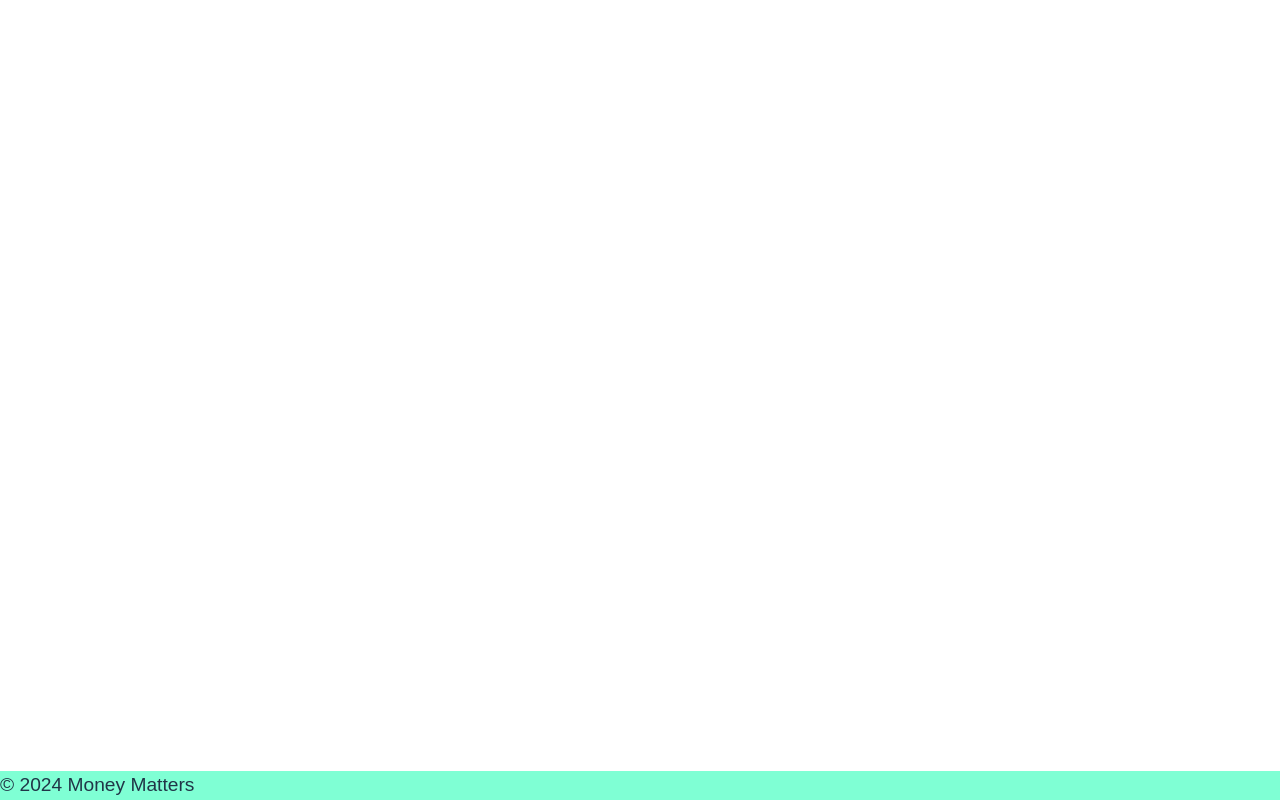
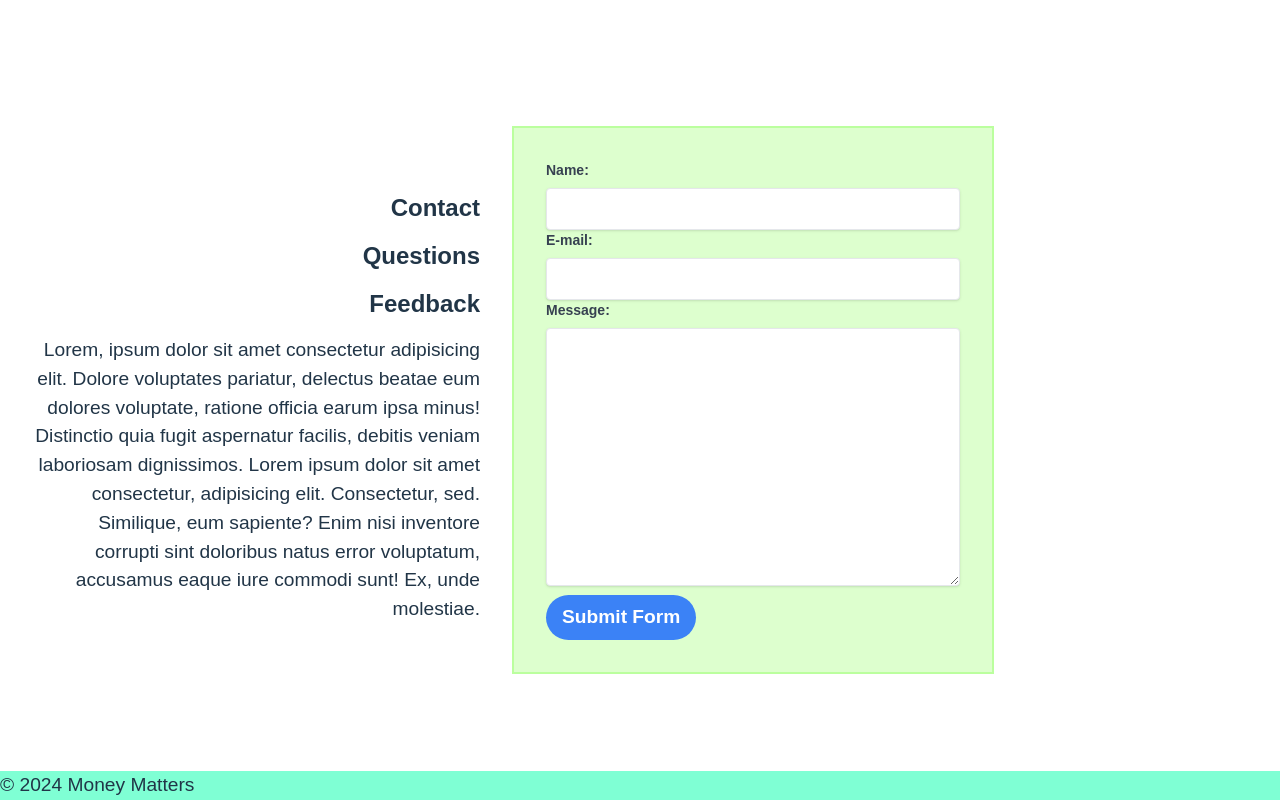
Before and after one commit to Parvathy2021/Modified_Money_Matters, a React (Vite) app: page /contact in a window 1280 px wide. Built offline with nearby package versions, Linux system fonts and the light colour scheme; no server answers.

Commit message:
created the contact page with the contact form

```diff
--- a/src/App.jsx
+++ b/src/App.jsx
@@ -9,6 +9,7 @@ import Register from './Components/Register/Register';
 import Profile from './pages/profile/Profile';
 import Transaction from './Components/Transaction/Transaction'
 import IncomeSplit from './Components/IncomeSplit/IncomeSplit'
+import Contact from './pages/contact/Contact';
 
 // Layout Components
 import NavHeader from './Components/navHeader/NavHeader';
@@ -31,6 +32,7 @@ function App() {
           <Route path='/profile' element={<Profile />}/>
           <Route path='/transaction/add' element={<Transaction />}/>
           <Route path='/incomeSplit' element={<IncomeSplit />}/>
+          <Route path='/contact' element={<Contact />}/>
         </Routes>
         <Footer />
       </Router>
--- /dev/null
+++ b/src/Components/contactForm/ContactForm.jsx
@@ -0,0 +1,50 @@
+import React from 'react'
+
+const ContactForm = () => {
+    const web3FormsKey = import.meta.env.VITE_WEB3FORMS_KEY
+
+    const onSubmit = async (event) => {
+        event.preventDefault();
+        const formData = new FormData(event.target);
+
+        formData.append("access_key", web3FormsKey);
+
+        const object = Object.fromEntries(formData);
+        const json = JSON.stringify(object);
+
+        const res = await fetch("https://api.web3forms.com/submit", {
+            method: "POST",
+            headers: {
+                "Content-Type": "application/json",
+                Accept: "application/json"
+            },
+            body: json
+        }).then((res) => res.json());
+
+        if (res.success) {
+            console.log("Success", res);
+            alert("Message sent successfully!");
+            window.location.reload()
+        } else {
+            alert("Message NOT sent. Please, make sure every field is correctly filled.")
+        }
+    };
+
+    return (
+        <div className='flex justify-start items-center min-h-screen'>
+            <form className='border-2 border-[#BBFF9E] bg-[#BBFF9E]/50 p-8' onSubmit={onSubmit}>
+                <label className='block text-gray-700 text-sm font-bold mb-2'>Name:</label>
+                <input className='shadow appearance-none border rounded w-full py-2 px-3 text-gray-700 leading-tight focus:outline-none focus:shadow-outline' type="text" name="name" required />
+                <br />
+                <label className='block text-gray-700 text-sm font-bold mb-2'>E-mail:</label>
+                <input className='shadow appearance-none border rounded w-full py-2 px-3 text-gray-700 leading-tight focus:outline-none focus:shadow-outline' type="email" name="email" required />
+                <br />
+                <label className='block text-gray-700 text-sm font-bold mb-2'>Message:</label>
+                <textarea className='shadow appearance-none border rounded w-full py-2 px-3 text-gray-700 leading-tight focus:outline-none focus:shadow-outline' rows={10} name="message" required></textarea>
+                <button className='bg-blue-500 hover:bg-blue-700 text-white font-bold py-2 px-4 rounded-full' type="submit">Submit Form</button>
+            </form>
+        </div>
+    );
+}
+
+export default ContactForm
--- /dev/null
+++ b/src/pages/contact/Contact.jsx
@@ -0,0 +1,21 @@
+import React from 'react'
+import ContactForm from '../../Components/contactForm/ContactForm'
+
+const Contact = () => {
+    return (
+        <div className='flex w-full h-screen'>
+            <div className='w-2/5 p-8 text-right flex flex-col justify-center'>
+                <h2 className='text-2xl mb-2 mt-4 font-bold'>Contact</h2>
+                <h2 className='text-2xl mb-2 mt-2 font-bold'>Questions</h2>
+                <h2 className='text-2xl mb-4 mt-2 font-bold'>Feedback</h2>
+                <p>Lorem, ipsum dolor sit amet consectetur adipisicing elit. Dolore voluptates pariatur, delectus beatae eum dolores voluptate, ratione officia earum ipsa minus! Distinctio quia fugit aspernatur facilis, debitis veniam laboriosam dignissimos. Lorem ipsum dolor sit amet consectetur, adipisicing elit. Consectetur, sed. Similique, eum sapiente? Enim nisi inventore corrupti sint doloribus natus error voluptatum, accusamus eaque iure commodi sunt! Ex, unde molestiae.</p>
+            </div>
+
+            <div className='w-3/5'>
+                <ContactForm />
+            </div>
+        </div>
+    )
+}
+
+export default Contact
```
Also changed, not shown: 1 other file (tests, documents, lock files or other folders).
